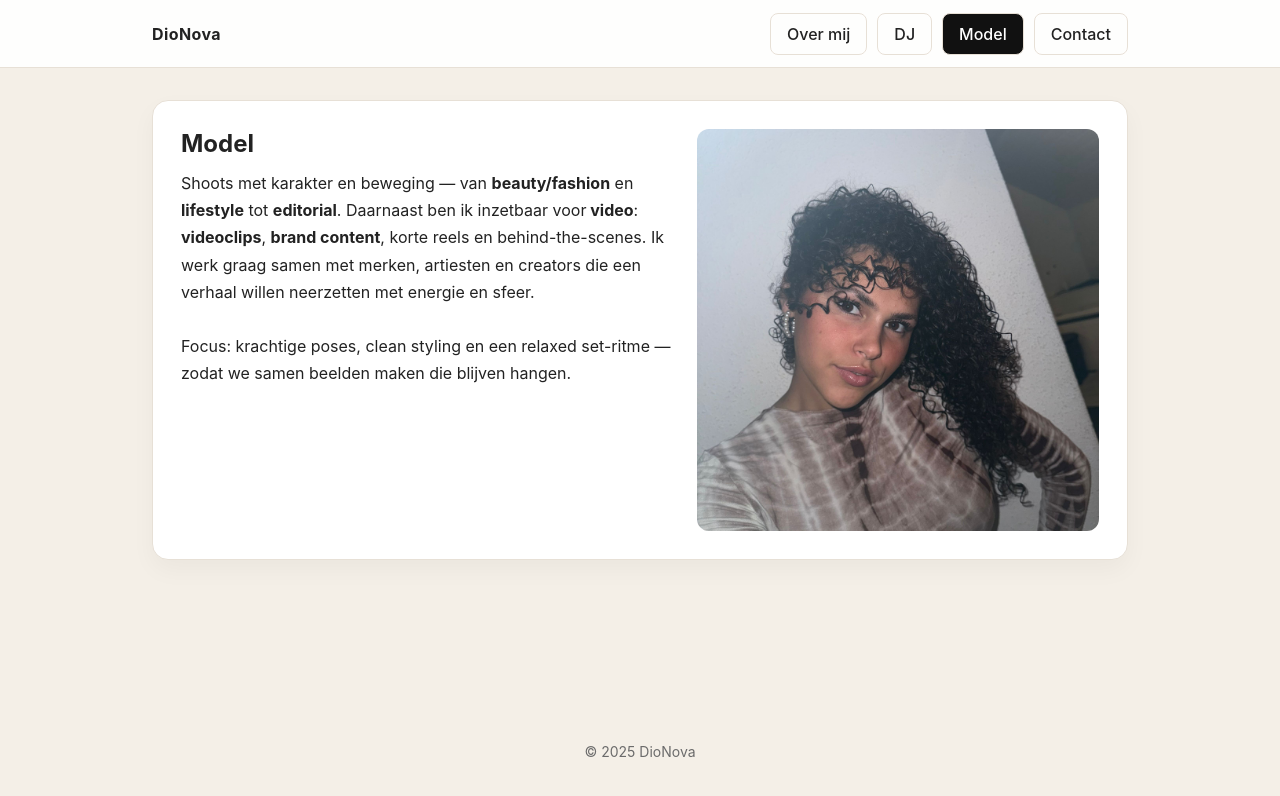
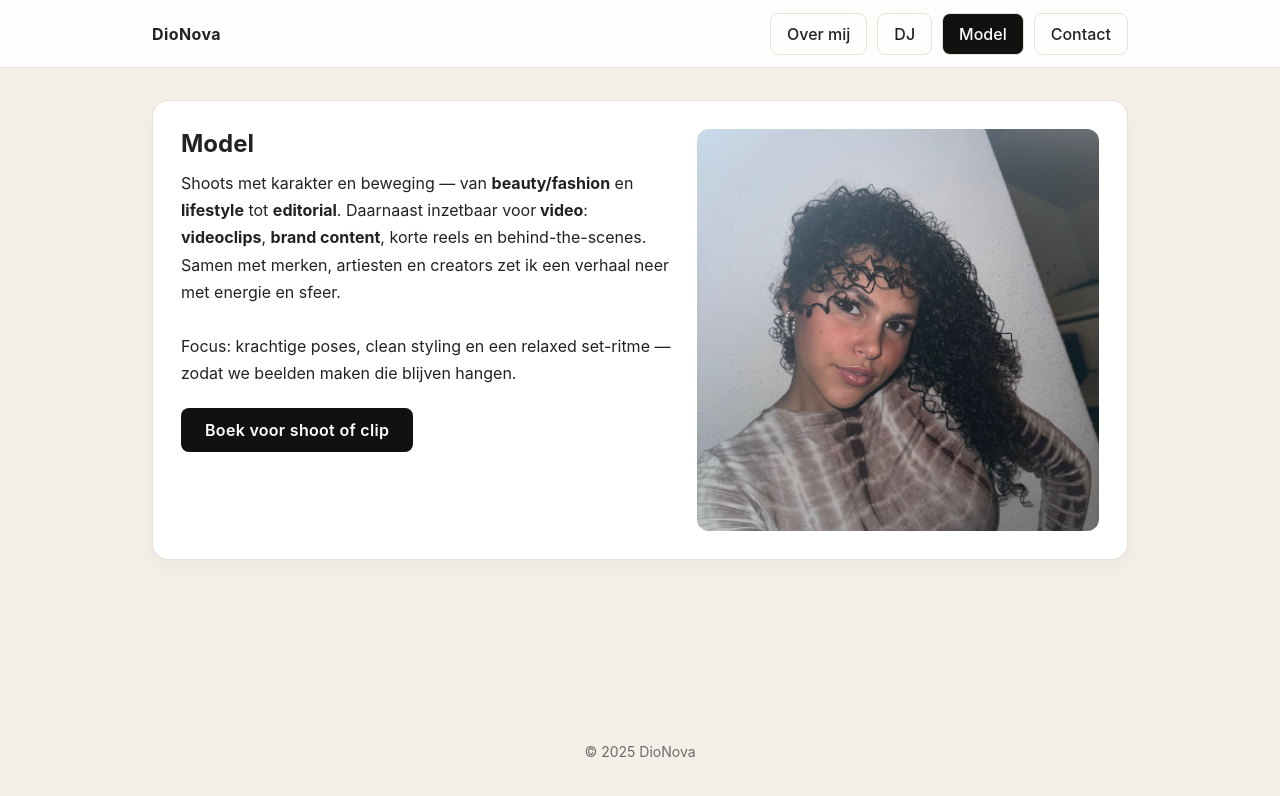
Before and after one commit to BeMoService/DioNova, a React (Vite) app: page /#/model in a window 1280 px wide. Shown: the top 796 px of the page. Built offline with nearby package versions, Linux system fonts and the light colour scheme.

Commit message:
lang: Over mij; contacttekst + icons; booking-knop ook bij Model

```diff
--- a/src/pages/About.jsx
+++ b/src/pages/About.jsx
@@ -2,10 +2,10 @@ export default function About() {
   return (
     <section className="grid grid-2">
       <div>
-        <h1 style={{ marginBottom: 12 }}>About</h1>
+        <h1 style={{ marginBottom: 12 }}>Over mij</h1>
         <p style={{ lineHeight: 1.7 }}>
           Heyy! Ik ben <strong>Dionicia Scholten</strong> beter bekend als <strong>Dio Nova</strong>.
-          Ik ben 20 jaar oud en afkomstig uit Delden. 🎧 <br/><br/>
+          Ik ben 20 jaar oud en afkomstig uit Delden. 🎧 <br /><br />
           Ik ben DJ, model en ik zit altijd vol good vibes.
           Ik hou van lachen, nieuwe mensen ontmoeten en creatief bezig zijn.
           Achter de draaitafels en voor de camera: ik doe alles met passie en een glimlach ✨
--- a/src/pages/Contact.jsx
+++ b/src/pages/Contact.jsx
@@ -1,32 +1,48 @@
+const IconMail = (props) => (
+  <svg width="18" height="18" viewBox="0 0 24 24" fill="none" {...props}>
+    <path d="M4 6h16a2 2 0 0 1 2 2v8a2 2 0 0 1-2 2H4a2 2 0 0 1-2-2V8a2 2 0 0 1 2-2z" stroke="currentColor" strokeWidth="1.6" />
+    <path d="M22 8l-9.2 6.1a2 2 0 0 1-2.2 0L1.9 8" stroke="currentColor" strokeWidth="1.6" />
+  </svg>
+);
+
+const IconIg = (props) => (
+  <svg width="18" height="18" viewBox="0 0 24 24" fill="none" {...props}>
+    <rect x="3" y="3" width="18" height="18" rx="5" stroke="currentColor" strokeWidth="1.6"/>
+    <circle cx="12" cy="12" r="4" stroke="currentColor" strokeWidth="1.6"/>
+    <circle cx="17.5" cy="6.5" r="1.2" fill="currentColor"/>
+  </svg>
+);
+
 export default function Contact() {
   return (
     <section className="grid" style={{ gap: 16 }}>
       <div>
         <h1>Boekingen & Contact</h1>
         <p style={{ lineHeight: 1.6 }}>
-            Wil je DJ Dio Nova boeken of samenwerken voor een shoot of event?
-            Neem direct contact op — ik reageer altijd zo snel mogelijk ✨
+          Wil je <strong>Dio Nova</strong> boeken of samenwerken voor een shoot of event?
+          Neem direct contact op. Ik reageer altijd zo snel mogelijk.
         </p>
 
-          <div style={{ display: "grid", gap: 8, marginTop: 12 }}>
+        <div style={{ display: "grid", gap: 10, marginTop: 14 }}>
           <a
-              href="mailto:booking@dionova.com"
-              style={{ fontWeight: 600 }}
+            href="mailto:Dioniciascholten3@gmail.com"
+            style={{ display: "inline-flex", alignItems: "center", gap: 8, fontWeight: 600 }}
           >
-              booking@dionova.com
+            <IconMail /> Dioniciascholten3@gmail.com
           </a>
+
           <a
-              href="https://instagram.com/dionova"
+            href="https://instagram.com/dionicia19_"
             target="_blank"
             rel="noreferrer"
+            style={{ display: "inline-flex", alignItems: "center", gap: 8 }}
           >
-              Instagram @dionova
+            <IconIg /> @dionicia19_
           </a>
         </div>
 
         <p className="subtle" style={{ marginTop: 18, fontSize: 14 }}>
-            Boekingen: vermeld datum, locatie, type event en eventuele voorkeuren.
-            Laten we er samen iets bijzonders van maken!
+          Vermeld bij boekingen: datum, locatie, type event/shoot, verwachte duur en eventuele voorkeuren.
         </p>
       </div>
     </section>
--- a/src/pages/DJ.jsx
+++ b/src/pages/DJ.jsx
@@ -7,7 +7,7 @@ export default function DJ() {
           Ik draai sets vol energie, verrassingen en sfeer.
           Met een mix van <strong>house</strong>, <strong>techno</strong> en <strong>urban</strong> weet ik elke zaal in beweging te krijgen.
           Of het nu een club, festival, café of privéfeest is —
-          ik voel de vibe aan en bouw die met volle energie op tot het dak eraf gaat. 🔊 <br/><br/>
+          ik voel de vibe aan en bouw die met volle energie op tot het dak eraf gaat. 🔊 <br /><br />
           Onvoorspelbaar, energiek en altijd in contact met het publiek —
           mijn sets zijn een beleving op zich.
           Ik draai niet zomaar tracks, ik creëer momenten die mensen niet vergeten.
--- a/src/pages/Model.jsx
+++ b/src/pages/Model.jsx
@@ -5,13 +5,27 @@ export default function Model() {
         <h1 style={{ marginBottom: 12 }}>Model</h1>
         <p style={{ lineHeight: 1.7 }}>
           Shoots met karakter en beweging — van <strong>beauty/fashion</strong> en
-          <strong> lifestyle</strong> tot <strong>editorial</strong>. Daarnaast ben ik inzetbaar voor
+          <strong> lifestyle</strong> tot <strong>editorial</strong>. Daarnaast inzetbaar voor
           <strong> video</strong>: <strong>videoclips</strong>, <strong>brand content</strong>, korte reels en
-          behind-the-scenes. Ik werk graag samen met merken, artiesten en
-          creators die een verhaal willen neerzetten met energie en sfeer. <br /><br />
-          Focus: krachtige poses, clean styling en een relaxed set-ritme — zodat
-          we samen beelden maken die blijven hangen.
+          behind-the-scenes. Samen met merken, artiesten en creators zet ik een verhaal neer met energie en sfeer. <br /><br />
+          Focus: krachtige poses, clean styling en een relaxed set-ritme — zodat we beelden maken die blijven hangen.
         </p>
+
+        <a
+          href="#/contact"
+          style={{
+            display: "inline-block",
+            marginTop: 20,
+            padding: "12px 24px",
+            background: "var(--accent)",
+            color: "#fff",
+            borderRadius: 8,
+            fontWeight: 600,
+            letterSpacing: 0.3,
+          }}
+        >
+          Boek voor shoot of clip
+        </a>
       </div>
       <div>
         <img src="/images/dionova.jpg" alt="DioNova model" className="resp" />
```
Lines whose indentation alone changed are shown as unchanged.
